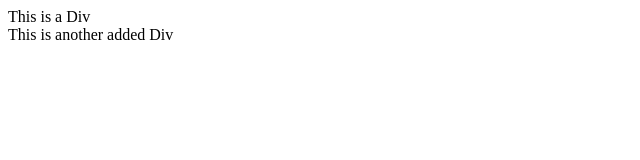
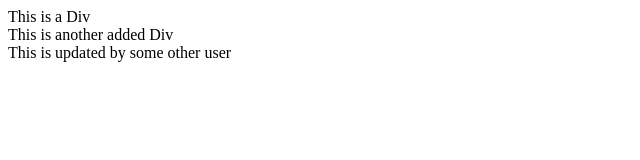
Before and after one commit to ImSanz07/Test-App, a plain HTML site: page index.html in a window 1280 px wide. Shown: the whole page, without its empty margins (0-640 px from the left). Drawn offline with Linux system fonts and the light colour scheme.

Commit message:
Update index.html

```diff
--- a/index.html
+++ b/index.html
@@ -9,5 +9,7 @@
     <div>This is a Div</div>
 
     <div>This is another added Div</div>
+
+    <div>This is updated by some other user</div>
 </body>
 </html>
```
